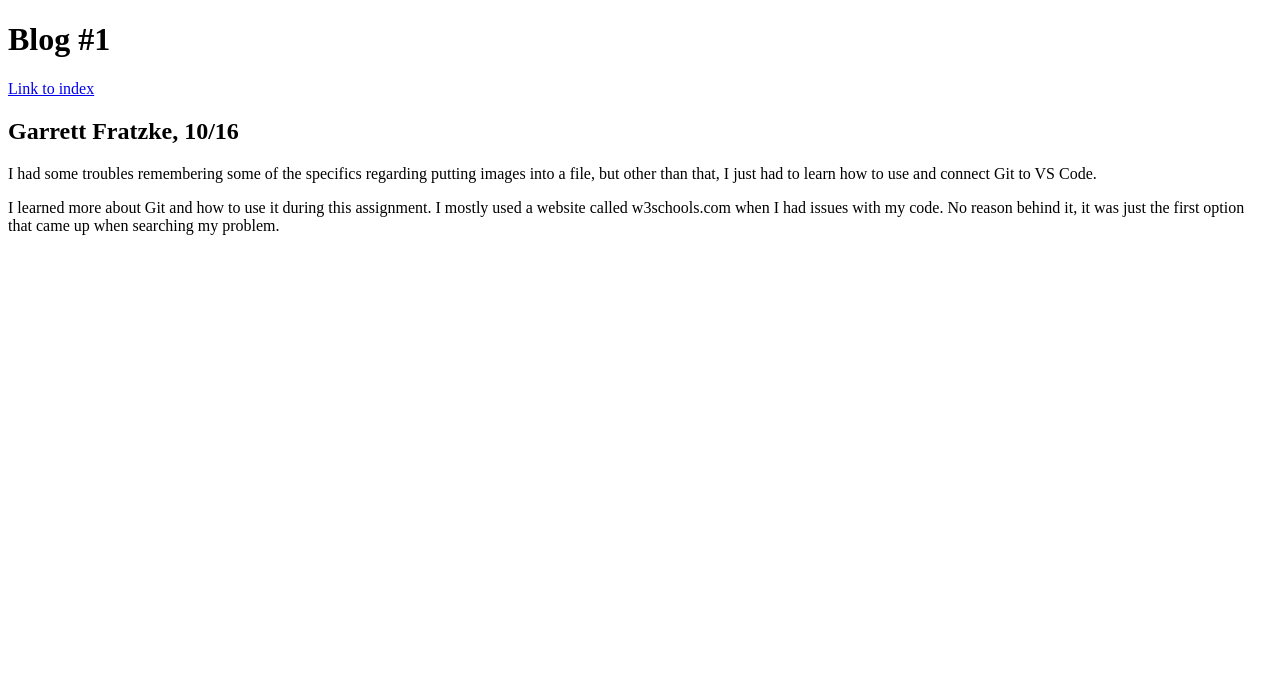
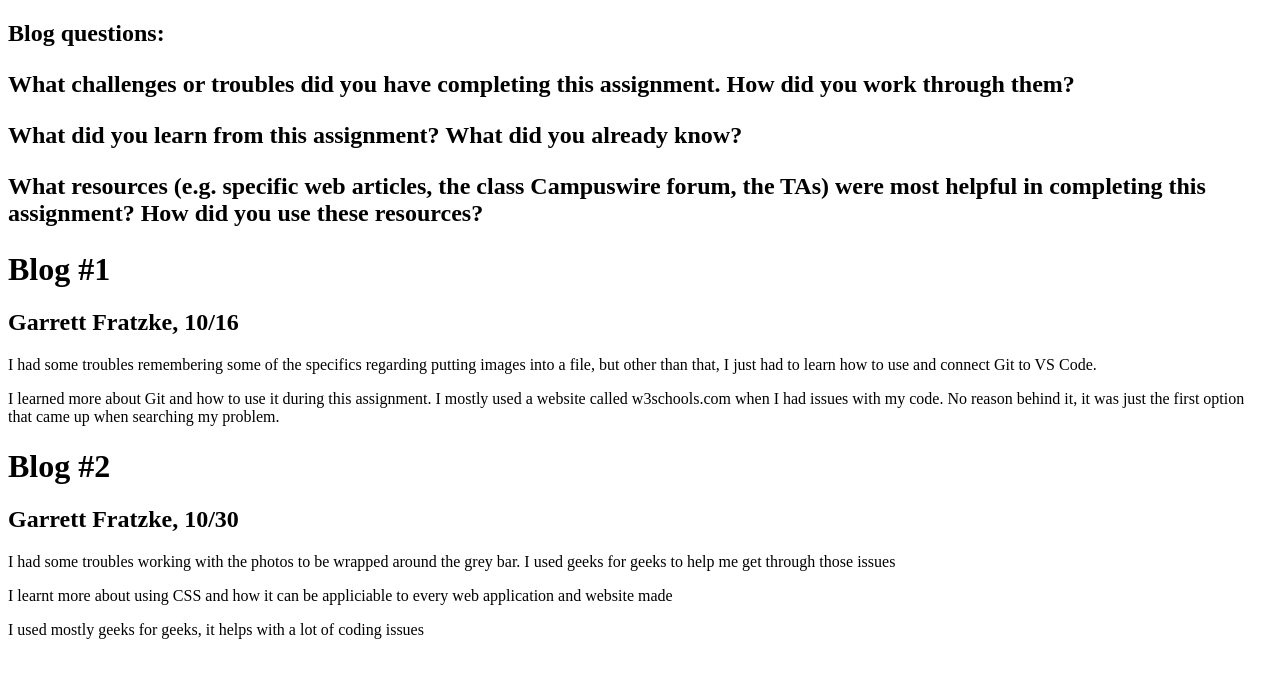
Before and after one commit to fratzkeg/fratzkeg.github.io, a plain HTML site: page blog.html in a window 1280 px wide. Drawn offline with Linux system fonts and the light colour scheme.

Commit message:
Update blog.html

```diff
--- a/blog.html
+++ b/blog.html
@@ -2,14 +2,25 @@
 
 <html>
     <head>
-        <title>Blog #1</title>
+        <title>Blog Page</title>
     </head>
     <body>
+        <h2>Blog questions:</p>
+        <p>What challenges or troubles did you have completing this assignment. How did you work through them?</p>
+        <p>What did you learn from this assignment? What did you already know?</p>
+        <p>What resources (e.g. specific web articles, the class Campuswire forum, the TAs) were most helpful in completing this assignment? How did you use these resources?</p>
+
         <h1>Blog #1</h1>
-        <p><a href="index.html">Link to index</a></p>
         <h2>Garrett Fratzke, 10/16</h2>
         <p>I had some troubles remembering some of the specifics regarding putting images into a file, but other than that, I just had to learn how to use and connect Git to VS Code.</p>
         <p>I learned more about Git and how to use it during this assignment. I mostly used a website called w3schools.com when I had issues with my code. No reason behind it, it was just the first option that came up when searching my problem.</p>
+
+        <h1>Blog #2</h1>
+        <h2>Garrett Fratzke, 10/30</h2>
+        <p>I had some troubles working with the photos to be wrapped around the grey bar. I used geeks for geeks to help me get through those issues</p>
+        <p>I learnt more about using CSS and how it can be appliciable to every web application and website made</p>
+        <p>I used mostly geeks for geeks, it helps with a lot of coding issues</p>
     </body>
 
+
 </html>
```
